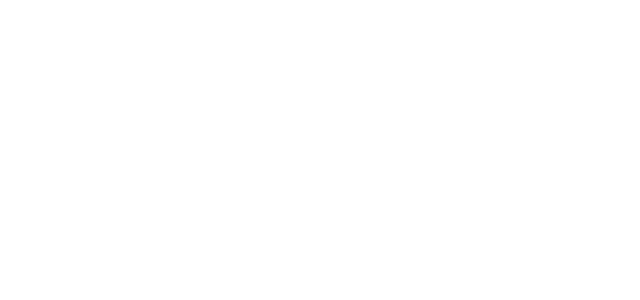
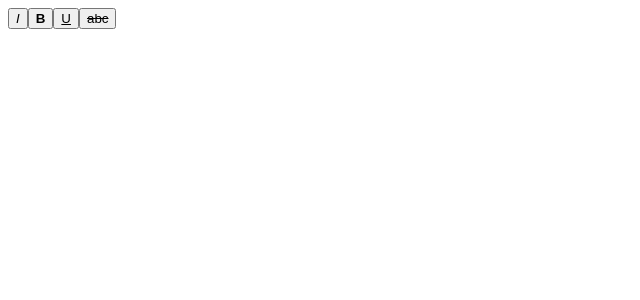
Before and after one commit to carlosnetotk/simple-richtext-editor, a React (Create React App) app: page / in a window 1280 px wide. Shown: the top 300 px of the page, without its empty margins (0-640 px from the left). Built offline with nearby package versions, Linux system fonts and the light colour scheme.

Commit message:
made some adjustments

```diff
--- a/src/components/EditorButtons/index.tsx
+++ b/src/components/EditorButtons/index.tsx
@@ -1,11 +1,42 @@
 import React from 'react';
 import { Container, EditorButton } from './style';
+import { EditorState, RichUtils } from 'draft-js';
 
-const EditorButtons: React.FC = () => {
+interface IEditorButtonsProps {
+    editState: EditorState,
+    callBack(editState: EditorState): void
+}
+
+
+const EditorButtons: React.FC<IEditorButtonsProps> = ({ editState, callBack }) => {
+
+    const onItalicClick = () => {
+        callBack(RichUtils.toggleInlineStyle(editState, 'ITALIC'))
+    }
+    const onBoldClick = () => {
+        callBack(RichUtils.toggleInlineStyle(editState, 'BOLD'))
+    }
+    const onUnderLineClick = () => {
+        callBack(RichUtils.toggleInlineStyle(editState, 'UNDERLINE'))
+    }
+    const onStrikeThroughClick = () => {
+        callBack(RichUtils.toggleInlineStyle(editState, 'STRIKETHROUGH'))
+    }
+
+
     return (
         <Container>
-            <EditorButton>
+            <EditorButton onClick={onItalicClick}>
                 <em>I</em>
+            </EditorButton>
+            <EditorButton onClick={onBoldClick}>
+                <strong>B</strong>
+            </EditorButton>
+            <EditorButton onClick={onUnderLineClick}>
+                <u>U</u>
+            </EditorButton>
+            <EditorButton onClick={onStrikeThroughClick}>
+                <del>abc</del>
             </EditorButton>
         </Container>
     );
--- a/src/components/FrameArea/index.tsx
+++ b/src/components/FrameArea/index.tsx
@@ -1,10 +1,8 @@
 import React, { useState } from 'react';
 import { Container } from './styles';
 import { DraftHandleValue, Editor, EditorState, RichUtils } from 'draft-js';
+import EditorButtons from '../EditorButtons';
 
-export interface ICallBack {
-    (editorState: EditorState): void
-}
 
 const FrameArea: React.FC = () => {
 
@@ -27,6 +25,7 @@
 
     return (
         <Container>
+            <EditorButtons editState={editState} callBack={onChange} />
             <Editor handleKeyCommand={handleKeyCommand} editorState={editState} onChange={onChange} />
         </Container>
     );
```
Also changed, not shown: src/utils/ButtonsEvents.ts (deleted, +0 -7 lines), 1 other file (tests, documents, lock files or other folders).
